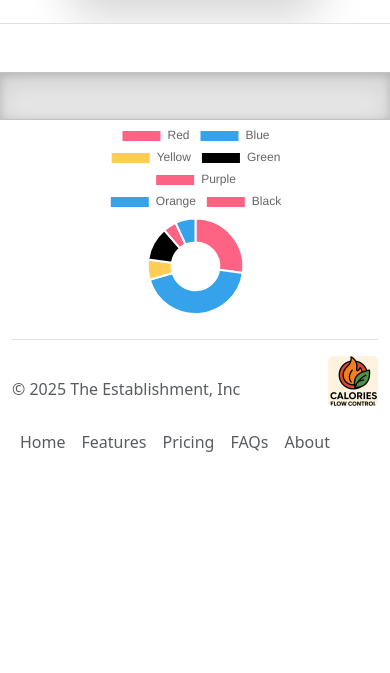
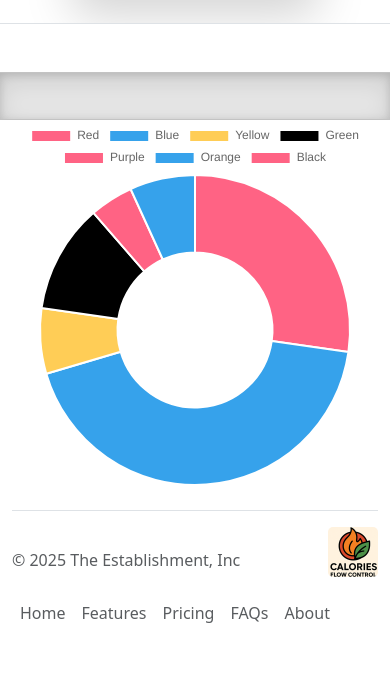
Before and after one commit to StefanCorporation/CaloriesFLow, a Django app: page / in a window 390 px wide. Shown: the part 1116-1789 px from the top of the page. Before the commit the page ends 1568 px from the top, so only its background shows below. Run offline with Django 5.2, Linux system fonts and the light colour scheme.

Commit message:
Fix chart responsivness

```diff
--- a/src/home/templates/index.html
+++ b/src/home/templates/index.html
@@ -52,12 +52,12 @@
 
     <div class="b-example-divider"></div>
 
-
-
         <!--Donut-->
-        <div class="chart-container">
-            <canvas id="myChart"></canvas>
-        </div>
+    <div class="container d-flex justify-content-center">
+      <div class="w-100" style="max-width: 800px;">
+        <canvas id="myChart"></canvas>
+      </div>
+    </div>
 
 
 
--- a/src/static/CSS/chart.css
+++ b/src/static/CSS/chart.css
@@ -1,4 +1,4 @@
-.chart-container {
+/* .chart-container {
     display: flex;
     justify-content: center;
     align-items: center;
@@ -11,6 +11,17 @@ canvas {
 
 @media (max-width: 500px) {
     .chart-container {
-        max-width: 400px;
+        width: 900px;
     }
+} */
+
+#myChart {
+  width: 100% !important;
+  height: auto !important;
 }
+
+@media (max-width: 576px) {
+  #myChart {
+    max-width: 100vw;
+  }
+}
--- a/src/static/JS/chart.js
+++ b/src/static/JS/chart.js
@@ -7,6 +7,7 @@ new Chart(ctx, {
     datasets: [{
       label: '# of Votes',
       data: [12, 19, 3, 5, 2, 3, ],
+      options: { responsive: true,},
       hoverOffset: 5,
       backgroundColor: [
         'rgb(255, 99, 132)',
--- a/src/users/templates/profile.html
+++ b/src/users/templates/profile.html
@@ -11,7 +11,7 @@
 
 
 <body>
-    <div class="container">
+    <div class="container ">
         <div class="row justify-content-center">
 
 
```
Also changed, not shown: src/static/CSS/profile.css (line endings or trailing spaces), src/static/images/fruitbackground.png (added).
